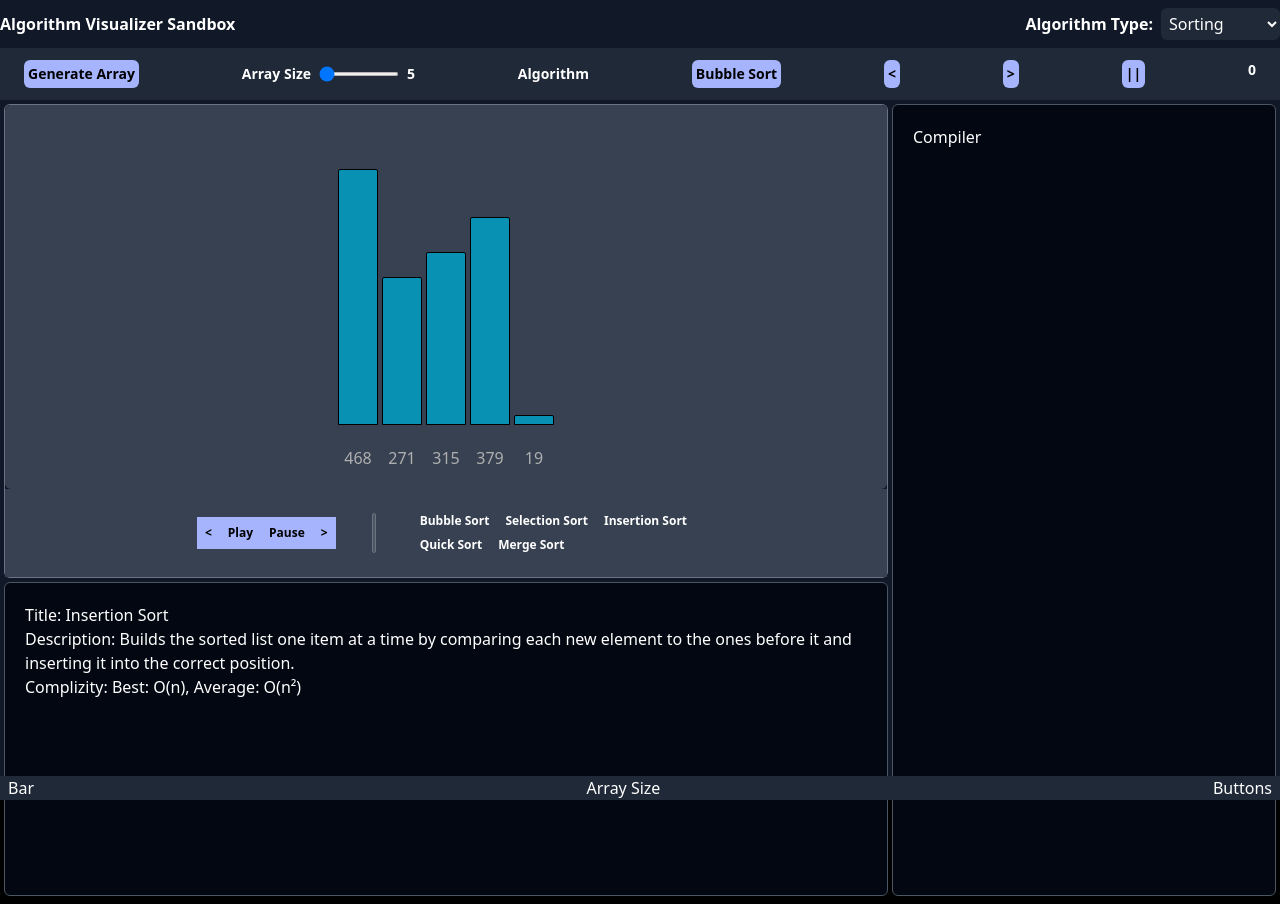
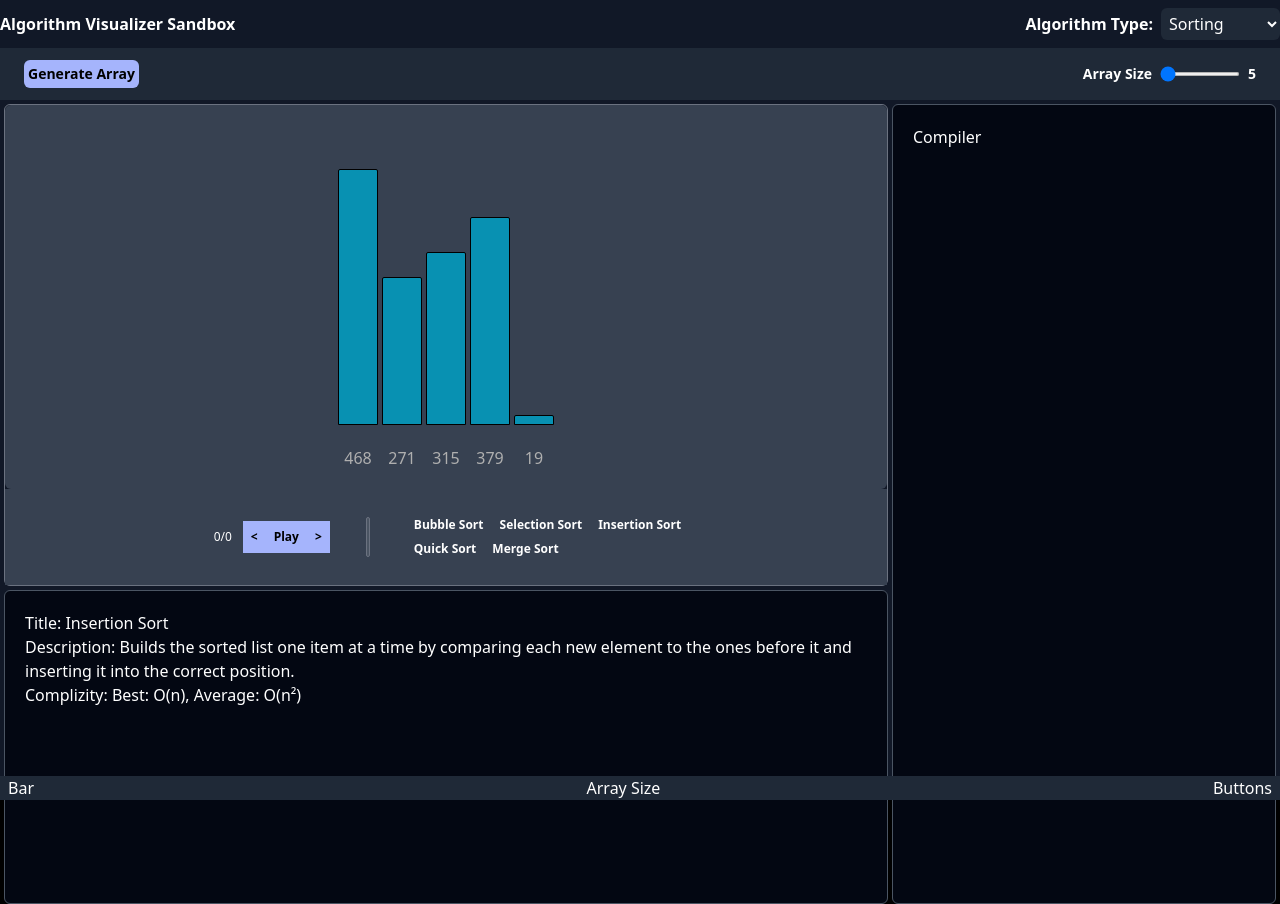
Before and after one commit to UzairHilal/Algorithm-Visualizer-Sandbox, a React (Vite) app: page / in a window 1280 px wide. Built offline with nearby package versions, Linux system fonts and the light colour scheme.

Commit message:
Update: Remove test playback controls and implement proper controls.

```diff
--- a/src/components/Compiler.jsx
+++ b/src/components/Compiler.jsx
@@ -1,6 +1,8 @@
-const Compiler = ({className}) => {
+const Compiler = ({ className }) => {
   return (
-    <div className={`absolute top-0 translate-x-1 h-full sm:relative sm:w-64 lg:w-96 border border-gray-600 bg-gray-950 p-5 overflow-hidden ${className}`}>
+    <div
+      className={`absolute top-0 translate-x-1 h-full sm:relative sm:w-64 lg:w-96 border border-gray-600 bg-gray-950 p-5 overflow-hidden ${className}`}
+    >
       <h1>Compiler</h1>
     </div>
   );
--- a/src/components/ControlPanel.jsx
+++ b/src/components/ControlPanel.jsx
@@ -1,45 +1,12 @@
-import { useEffect, useState } from "react";
-import { generateRandomArray, handleSortingAnimationGenerator } from "../constants";
-import { bubbleSort } from "../algorithms/Sorting/BubbleSort";
-import { selectionSort } from "../algorithms/Sorting/SelectionSort";
-import { animationGenerator } from "../engine/animationGenerator";
+import { useEffect } from "react";
+import { generateRandomArray } from "../constants/index";
 import { bars } from "../engine/animationGenerator";
-import gsap from "gsap";
+import { resetCurrentStep } from "../engine/animations";
 
-let currentStep = 0;
-const masterTl = gsap.timeline({ paused: true });
-
-// const handleBubbleSort = (array, speed) => {
-//       bubbleSort(array, animations);
-//       animationGenerator(speed, animations, masterTl);
-//       masterTl.duration(speed);
-//       masterTl.play();
-//       currentStep = masterTl.duration() / 2;
-//       setCurrentStateStep(masterTl.duration() / 2);
-// };
-
-const ControlPanel = ({ array, setArray, arraySize, setArraySize, speed }) => {
+const ControlPanel = ({ setArray, arraySize, setArraySize }) => {
   useEffect(() => {
     setArray(generateRandomArray(arraySize, bars));
   }, [arraySize, setArray]);
-  const [currentStateStep, setCurrentStateStep] = useState(currentStep);
-
-
-
-  // if (!masterTl.isActive()) {
-  //
-  //   }
-
-  // const handleSelectionSort = () => {
-  //   if (!masterTl.isActive()) {
-  //     selectionSort(array, animations);
-  //     animationGenerator(speed, animations, masterTl);
-  //     masterTl.duration(speed);
-  //     masterTl.play();
-  //     currentStep = masterTl.duration() / 2;
-  //     setCurrentStateStep(masterTl.duration() / 2);
-  //   }
-  // };
 
   return (
     <div className="z-10 w-full py-3 flex bg-gray-800 overflow-hidden">
@@ -47,8 +14,8 @@ const ControlPanel = ({ array, setArray, arraySize, setArraySize, speed }) => {
         <button
           onClick={() => {
             setArray(generateRandomArray(arraySize, bars));
-            currentStep = 0;
-            setCurrentStateStep(0);
+            resetCurrentStep();
+            // setCurrentStateStep(0);
           }}
           className="bg-indigo-300 rounded-md p-1 text-black "
         >
@@ -65,63 +32,13 @@ const ControlPanel = ({ array, setArray, arraySize, setArraySize, speed }) => {
             onChange={(e) => {
               setArraySize(e.target.value);
               setArray(generateRandomArray(e.target.value, bars));
-              currentStep = 0;
-              setCurrentStateStep(0);
+              resetCurrentStep();
+              // setCurrentStateStep(0);
             }}
             className="accent-indigo- 300 w-20 size-1 mx-2"
           />
           <span className="text-right w-2">{arraySize}</span>
         </div>
-        <button>Algorithm</button>
-        <button
-          className="bg-indigo-300 rounded-md p-1 text-black "
-          onClick={() => {
-            currentStep = handleSortingAnimationGenerator(array, speed, currentStep,setCurrentStateStep);
-          }}
-        >
-          Bubble Sort
-        </button>
-        {/* playback contorl buttons */}
-
-        {/* TODO: Fix Bug / When + is pressed the 2nd step is displayed not the first */}
-        <button
-          className="bg-indigo-300 rounded-md p-1 text-black "
-          // onClick={() => {
-          //   currentStep > 0 ? --currentStep : currentStep;
-          //   masterTl.seek(masterTl.tweenTo(`step-${2 * currentStep + 1}`));
-          //   setCurrentStateStep(currentStep);
-          //   masterTl.duration(0);
-          // }}
-        >
-          {"<"}
-        </button>
-        <button
-          className="bg-indigo-300 rounded-md p-1 text-black "
-          // onClick={() => {
-          //   currentStep >= 0 && 2 * currentStep + 1 < masterTl.duration()
-          //     ? ++currentStep
-          //     : currentStep;
-          //   masterTl.seek(masterTl.tweenTo(`step-${2 * currentStep + 1}`));
-          //   setCurrentStateStep(currentStep);
-          //   masterTl.duration(0);
-          // }}
-        >
-          {">"}
-        </button>
-        <button
-          className="bg-indigo-300 rounded-md p-1 text-black "
-          // onClick={() => {
-          //   console.log(currentStep)
-          //   masterTl.duration(speed)
-          //   masterTl.tweenFromTo(`step-${2 * currentStep + 1}`).play();
-          //   currentStep = masterTl.duration()/2
-
-          //   setCurrentStateStep(masterTl.duration()/2);
-          // }}
-        >
-          ||
-        </button>
-        <div>{currentStateStep}</div>
       </div>
     </div>
   );
--- a/src/components/Controls.jsx
+++ b/src/components/Controls.jsx
@@ -1,21 +1,64 @@
 import Button from "./ui/Button";
-import gsap from "gsap"
-import { handleSortingAnimationGenerator } from "../constants";
+import { useState } from "react";
+import {
+  handleSortingAnimationGenerator,
+  handleStepBack,
+  handleStepForward,
+} from "../utils/playback";
+import { getMasterTl } from "../utils/playback";
 
-let animations = [];
+let currentStep = 0;
 
-const masterTl = gsap.timeline({ paused: true });
-
-const Controls = ({ currentAlgorithm, setCurrentAlgorithm, array, speed, currentStep,setCurrentStateStep }) => {
+const Controls = ({ currentAlgorithm, setCurrentAlgorithm, array, speed }) => {
+  const [currentStateStep, setCurrentStateStep] = useState(currentStep);
   return (
     <div className="flex justify-center items-center opacity-100 bg-gray-700">
-      <div className="py-7 flex flex-row  justify-between text-xs bottom-10 opacity-100 transition-all px-9">
-        <Button title={"<"} className="" onClick={() => alert("hello")} />
-        <Button title={"Play"} onClick={() => {
-          handleSortingAnimationGenerator(array,animations, speed, currentStep,setCurrentStateStep);
-        }}/>
-        <Button title={"Pause"} />
-        <Button title={">"} />
+      <div className="py-7 flex flex-row justify-between text-xs bottom-10 opacity-100 transition-all items-center px-9">
+        <div className="w-10 h-10 px-2 flex justify-center items-center">{`${currentStateStep}/${
+          getMasterTl().duration() / 2
+        }`}</div>
+        <Button
+          title={"<"}
+          className=""
+          onClick={() => {
+            currentStep = handleStepBack(setCurrentStateStep, currentStep);
+          }}
+        />
+        <Button
+          title={
+            getMasterTl().duration() == 0 && !getMasterTl().isActive()
+              ? "Play"
+              : "Pause"
+          }
+          onClick={() => {
+            const tempMasterTl = getMasterTl();
+            if (tempMasterTl.duration() == 0 && !tempMasterTl.isActive()) {
+              currentStep = handleSortingAnimationGenerator(
+                array,
+                speed,
+                currentStep,
+                currentAlgorithm
+              );
+            } else if (tempMasterTl.duration() > 0 && tempMasterTl.isActive()) {
+              tempMasterTl.pause();
+            } else {
+              console.log(tempMasterTl.duration());
+              tempMasterTl.duration(speed);
+              tempMasterTl.tweenFromTo(`step-${2 * currentStep + 1}`).play();
+              currentStep = tempMasterTl.duration() / 2;
+
+              setCurrentStateStep(tempMasterTl.duration() / 2);
+            }
+            setCurrentStateStep(currentStep);
+          }}
+        />
+        <Button
+          title={">"}
+          onClick={() => {
+            currentStep = handleStepForward(setCurrentStateStep, currentStep);
+            setCurrentStateStep(currentStep);
+          }}
+        />
       </div>
 
       <div className="w-1 h-14 sm:h-10 bg-gray-600 border border-gray-500 rounded"></div>
--- a/src/constants/index.js
+++ b/src/constants/index.js
@@ -1,9 +1,6 @@
 import gsap from "gsap";
 import { resetCurrentStep } from "../engine/animations";
-import { bubbleSort } from "../algorithms/Sorting/BubbleSort";
-import { selectionSort } from "../algorithms/Sorting/SelectionSort";
-import { animationGenerator } from "../engine/animationGenerator";
-
+import { resetAnimations, resetMasterTl } from "../utils/playback";
 export const algorithmList = ["Sorting", "Searching", "PathFinding", "..."];
 
 // Generate random array
@@ -11,29 +8,10 @@ export const generateRandomArray = (arraySize, bars) => {
   const arr = Array.from({ length: arraySize }, () =>
     Math.floor(Math.random() * (500 - 5 + 1) + 5)
   );
+  bars.length && gsap.set(bars, { x: 0, backgroundColor: "" });
   resetCurrentStep();
-  // masterTl.clear();
-  bars.length && gsap.set(bars, { x: 0, backgroundColor: "" });
+  resetMasterTl();
+  resetAnimations();
 
   return arr;
 };
-
-export const handleSortingAnimationGenerator = (
-  array,
-  animations,
-  speed,
-  masterTl,
-  currentStep,
-  setCurrentStateStep
-) => {
-  if (!masterTl.isActive()) {
-    bubbleSort(array, animations);
-    animationGenerator(speed, animations, masterTl);
-    masterTl.duration(speed);
-    masterTl.play();
-    currentStep = masterTl.duration() / 2;
-    setCurrentStateStep(masterTl.duration() / 2);
-  }
-
-  return currentStep
-};
--- /dev/null
+++ b/src/utils/playback.js
@@ -0,0 +1,60 @@
+import gsap from "gsap";
+import { bubbleSort } from "../algorithms/Sorting/BubbleSort";
+import { selectionSort } from "../algorithms/Sorting/SelectionSort";
+import { animationGenerator } from "../engine/animationGenerator";
+
+let animations = [];
+const masterTl = gsap.timeline({ paused: true });
+export const getMasterTl = () => {
+  return masterTl;
+};
+export const resetMasterTl = () => {
+  masterTl.clear();
+  console.log(masterTl);
+};
+export const resetAnimations = () => {
+  animations = [];
+};
+
+// export const resetCurrentStep = (currentStep) => {
+//   currentStep = 0;
+// };
+
+export const handleSortingAnimationGenerator = (
+  array,
+  speed,
+  currentStep,
+  currentAlgorithm
+) => {
+  if (!masterTl.isActive()) {
+    masterTl.clear();
+    if (currentAlgorithm === "BubbleSort") {
+      bubbleSort(array, animations);
+    } else if (currentAlgorithm === "SelectionSort") {
+      selectionSort(array, animations);
+    }
+    animationGenerator(speed, animations, masterTl);
+    masterTl.duration(speed);
+    masterTl.play();
+    currentStep = masterTl.duration() / 2;
+  }
+  return currentStep;
+};
+
+export const handleStepBack = (setCurrentStateStep, currentStep) => {
+  currentStep > 0 ? --currentStep : currentStep;
+  masterTl.seek(masterTl.tweenTo(`step-${2 * currentStep + 1}`));
+  setCurrentStateStep(currentStep);
+  masterTl.duration(0);
+  return currentStep;
+};
+
+export const handleStepForward = (setCurrentStateStep, currentStep) => {
+  currentStep >= 0 && 2 * currentStep + 1 < masterTl.duration()
+    ? ++currentStep
+    : currentStep;
+  masterTl.seek(masterTl.tweenTo(`step-${2 * currentStep + 1}`));
+  setCurrentStateStep(currentStep);
+  masterTl.duration(0);
+  return currentStep;
+};
```
Also changed, not shown: src/components/ArrayBars.jsx (+10 -5 lines), src/components/ui/Button.jsx (+10 -10 lines).
